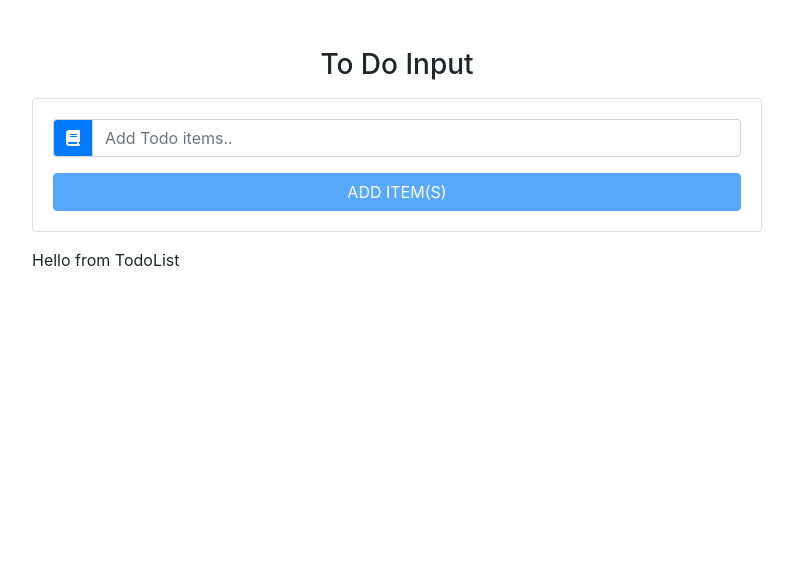
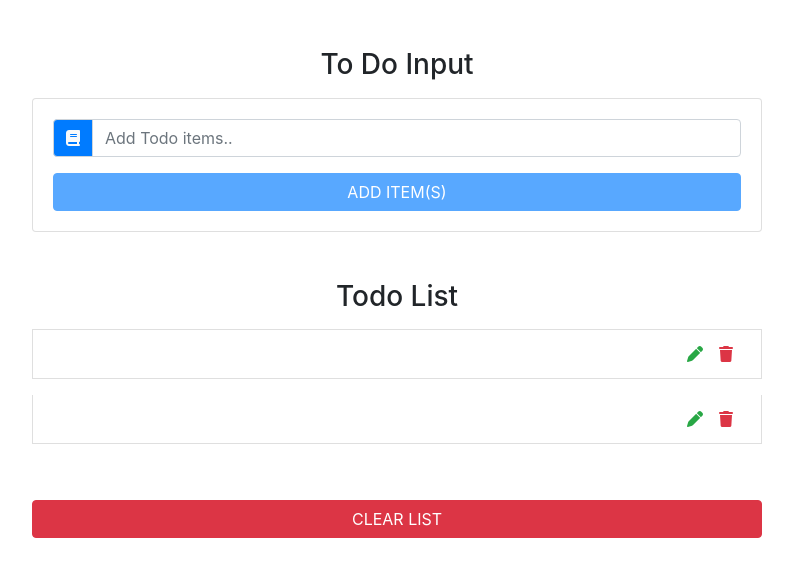
Before and after one commit to rahulray1406/ToDo-List, a React (Create React App) app: page / in a window 1280 px wide. Shown: the top 576 px of the page, without its empty margins (243-1036 px from the left). Built offline with nearby package versions, Linux system fonts and the light colour scheme.

Commit message:
TodoList component Done

```diff
--- a/src/components/TodoList.js
+++ b/src/components/TodoList.js
@@ -1,11 +1,30 @@
 import React, { Component } from 'react';
-
+import ListItem from './ListItem';
 class TodoList extends Component {
     render() {
+    const { items, clearList, handleDelete, handleEdit } = this.props;
+
         return (
-            <div>
-                Hello from TodoList
-            </div>
+            <ul className="list-group my-5">
+        <h3 className="text-capitalize text-center">todo list</h3>
+        {items.map(item => {
+          return (
+            <ListItem
+              key={item.id}
+              title={item.title}
+              handleDelete={() => handleDelete(item.id)}
+              handleEdit={() => handleEdit(item.id)}
+            />
+          );
+        })}
+        <button
+          type="button"
+          className="btn btn-danger btn-block text-uppercase mt-5"
+          onClick={clearList}
+        >
+          clear list
+        </button>
+      </ul>
         );
     }
 }
```
